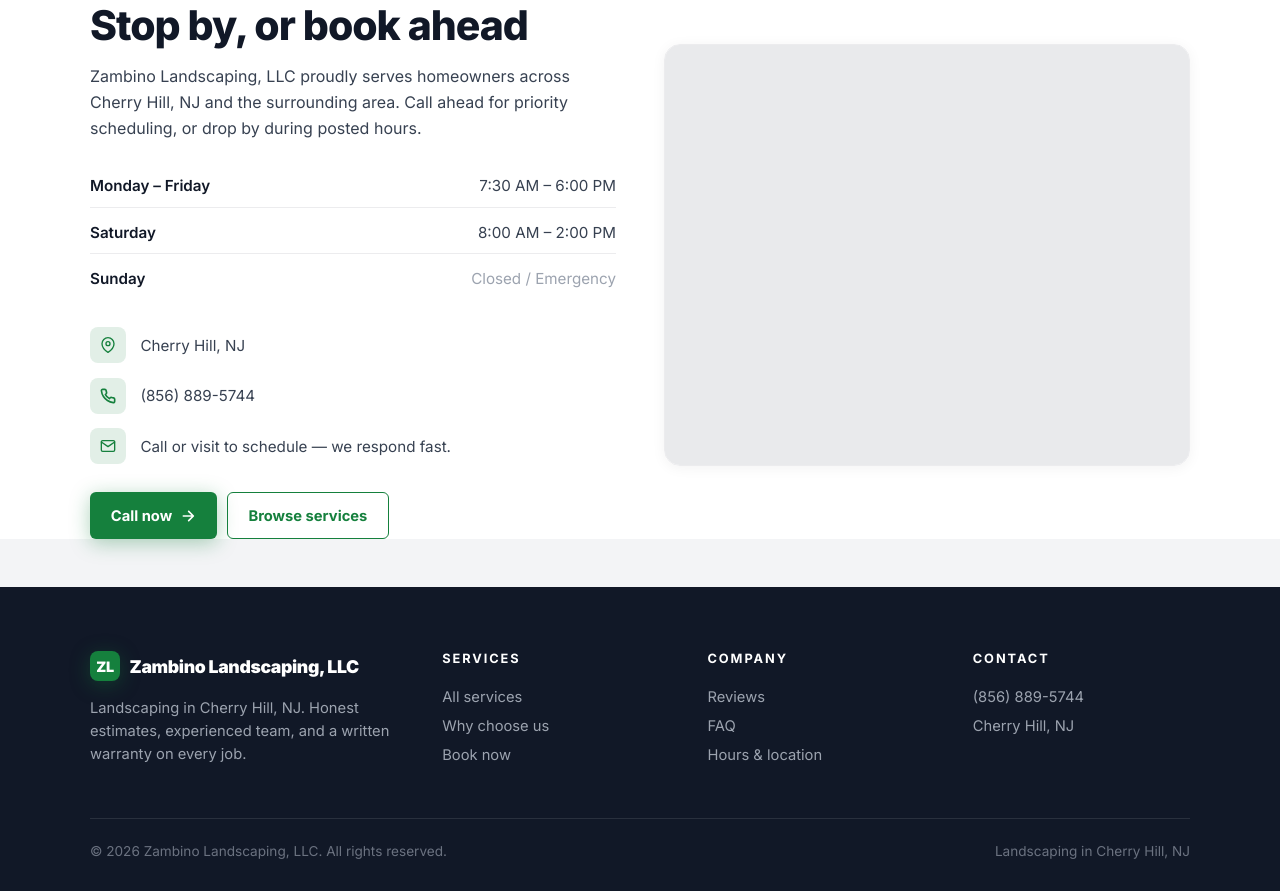
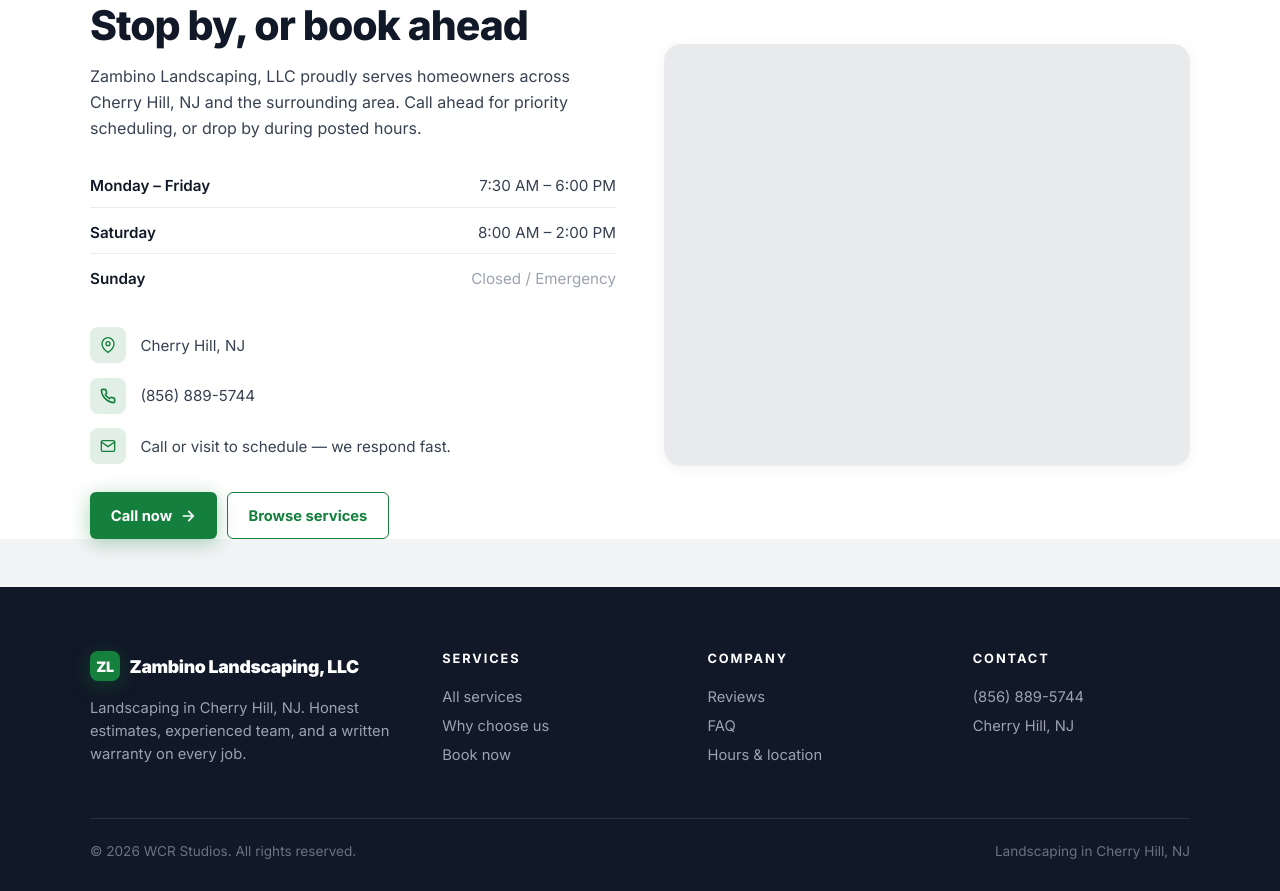
Before and after one commit to Wrenbjor/trades--zambino-landscaping-llc, a plain HTML site: page index.html in a window 1280 px wide. Shown: the part 4643-5534 px from the top of the page. Drawn offline with nearby package versions, Linux system fonts and the light colour scheme; no server answers.

Commit message:
Update site

```diff
--- a/index.html
+++ b/index.html
@@ -605,7 +605,7 @@
     </div>
   </div>
   <div class="foot-bottom">
-    <div>&copy; 2026 Zambino Landscaping, LLC. All rights reserved.</div>
+    <div>&copy; 2026 WCR Studios. All rights reserved.</div>
     <div>Landscaping in Cherry Hill, NJ</div>
   </div>
 </footer>
```
